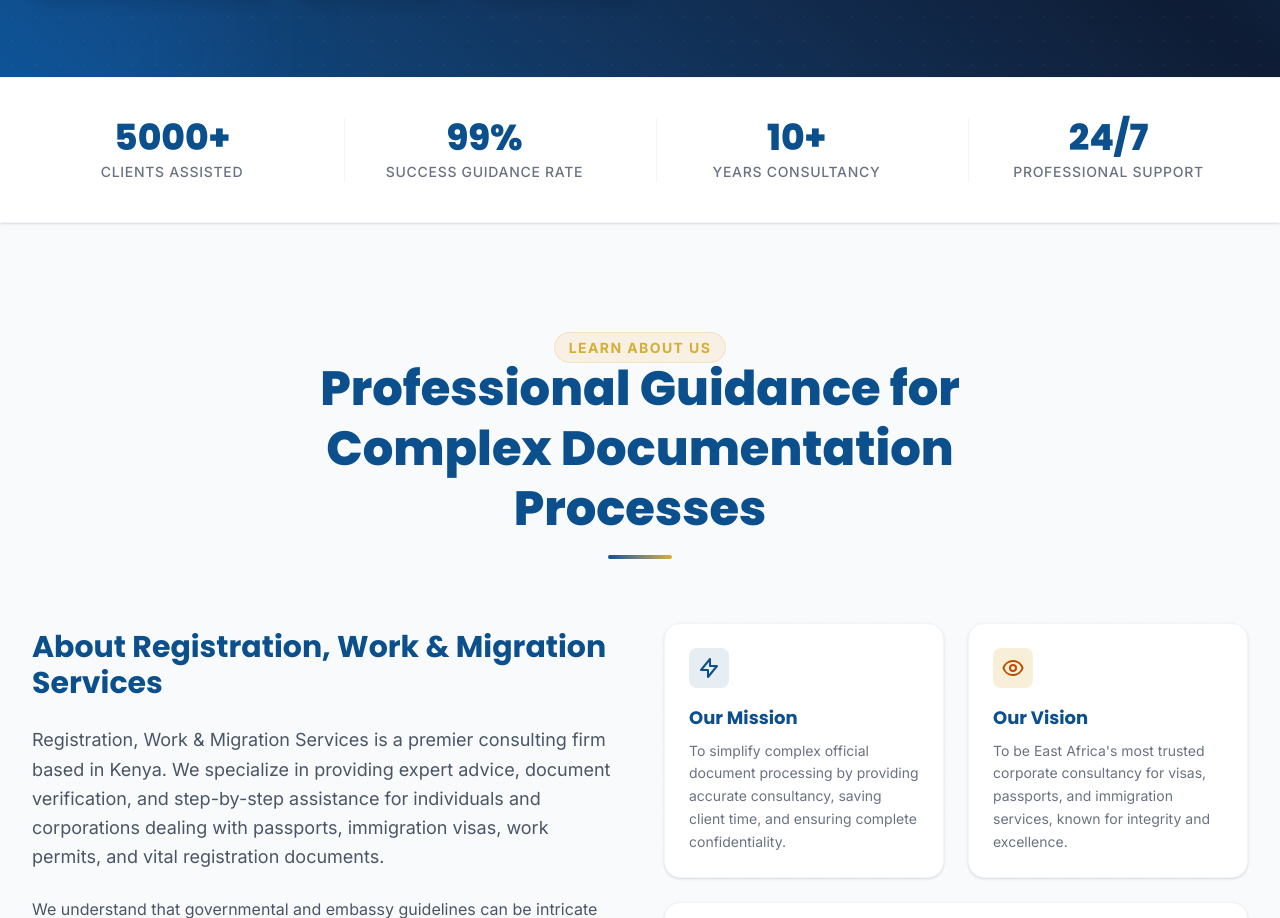
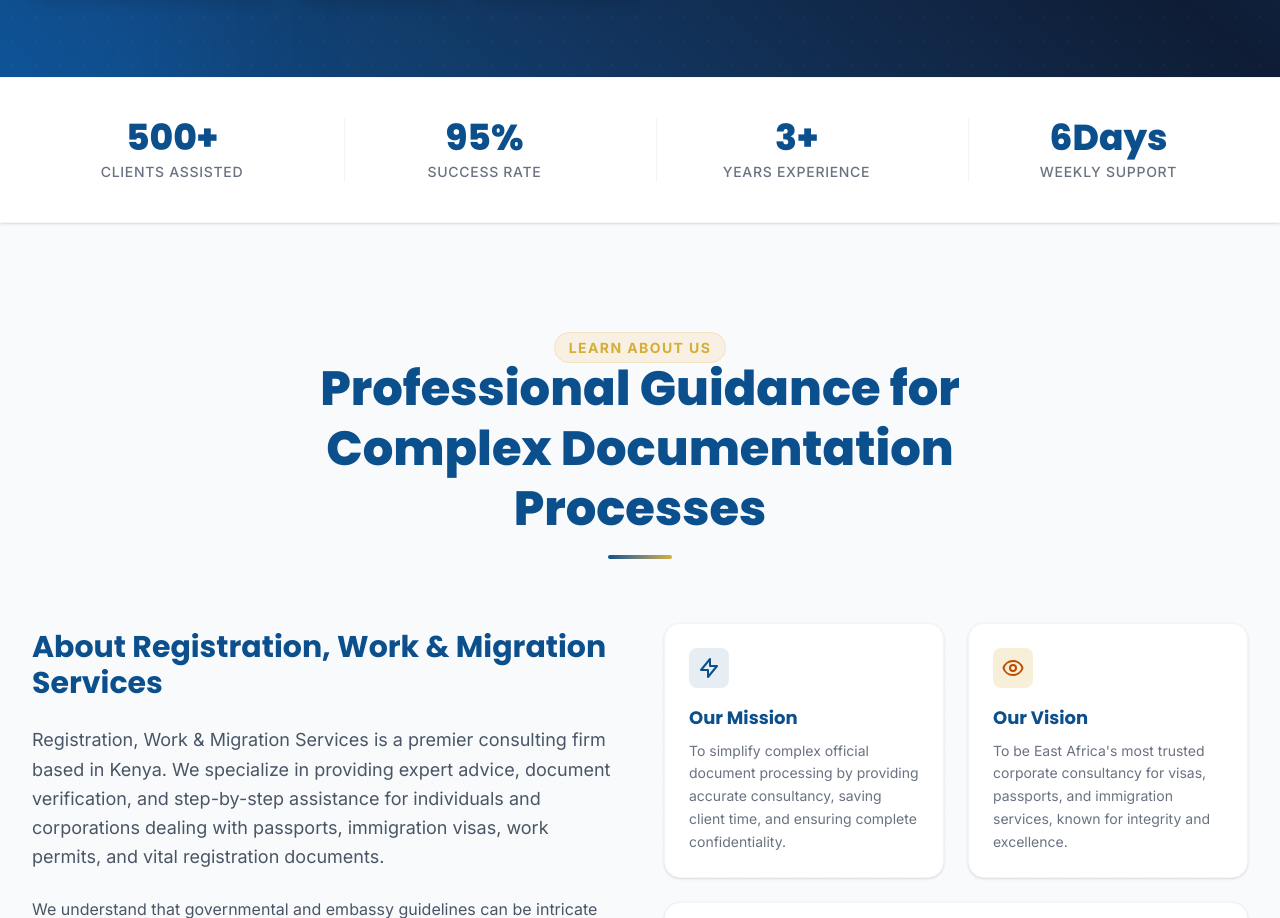
Before and after one commit to zawadi-web/Registration-Work-Migration-Services, a website built with Vite: page index.html in a window 1280 px wide. Shown: the part 931-1849 px from the top of the page. Built offline with nearby package versions, Linux system fonts and the light colour scheme.

Commit message:
Update trust stats to realistic numbers (500+ clients, 95% success, 3+ years, 6 days weekly support)

```diff
--- a/index.html
+++ b/index.html
@@ -239,30 +239,30 @@
 
           <div class="space-y-1">
             <div class="font-display font-extrabold text-3xl sm:text-4xl text-primary flex items-center justify-center">
-              <span class="counter-number" data-target="5000">0</span>+
+              <span class="counter-number" data-target="500">0</span>+
             </div>
             <p class="text-gray-500 text-xs sm:text-sm font-medium uppercase tracking-wider">Clients Assisted</p>
           </div>
 
           <div class="space-y-1 border-l border-slate-100">
             <div class="font-display font-extrabold text-3xl sm:text-4xl text-primary flex items-center justify-center">
-              <span class="counter-number" data-target="99">0</span>%
+              <span class="counter-number" data-target="95">0</span>%
             </div>
-            <p class="text-gray-500 text-xs sm:text-sm font-medium uppercase tracking-wider">Success Guidance Rate</p>
+            <p class="text-gray-500 text-xs sm:text-sm font-medium uppercase tracking-wider">Success Rate</p>
           </div>
 
           <div class="space-y-1 border-l border-slate-100">
             <div class="font-display font-extrabold text-3xl sm:text-4xl text-primary flex items-center justify-center">
-              <span class="counter-number" data-target="10">0</span>+
+              <span class="counter-number" data-target="3">0</span>+
             </div>
-            <p class="text-gray-500 text-xs sm:text-sm font-medium uppercase tracking-wider">Years Consultancy</p>
+            <p class="text-gray-500 text-xs sm:text-sm font-medium uppercase tracking-wider">Years Experience</p>
           </div>
 
           <div class="space-y-1 border-l border-slate-100">
             <div class="font-display font-extrabold text-3xl sm:text-4xl text-primary flex items-center justify-center">
-              <span class="counter-number" data-target="24">0</span>/7
+              <span class="counter-number" data-target="6">0</span> Days
             </div>
-            <p class="text-gray-500 text-xs sm:text-sm font-medium uppercase tracking-wider">Professional Support</p>
+            <p class="text-gray-500 text-xs sm:text-sm font-medium uppercase tracking-wider">Weekly Support</p>
           </div>
 
         </div>
```
